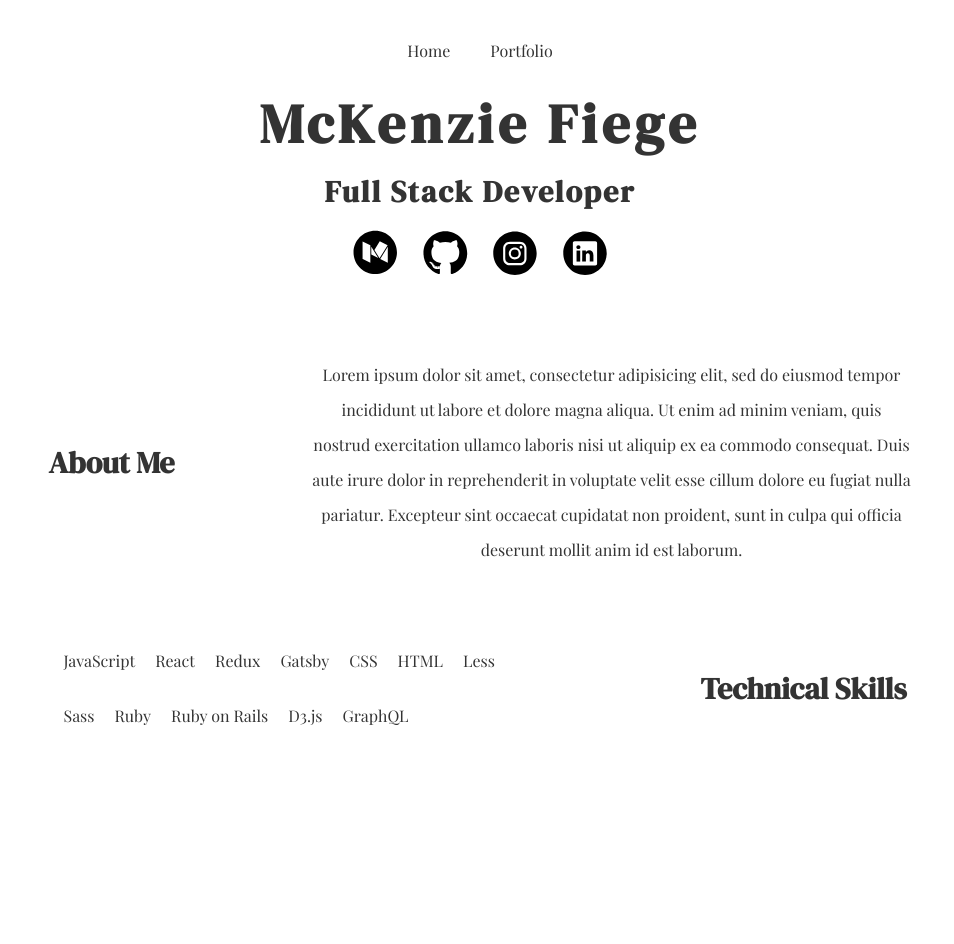
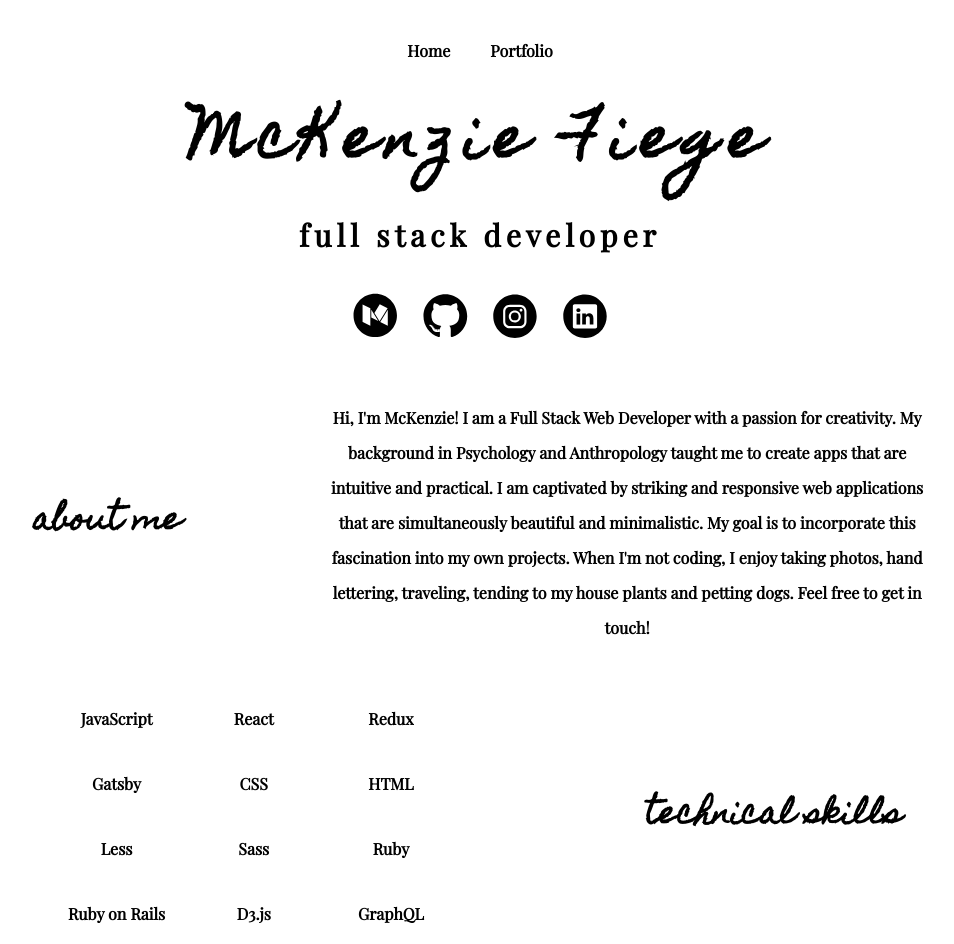
Before and after one commit to mckenziefiege/mckenziefiege, a Gatsby site: page / in a window 1280 px wide. Shown: the whole page, without its empty margins (160-1114 px from the left). Before the commit the page ends 813 px from the top, so only its background shows below. Built offline with nearby package versions, Linux system fonts and the light colour scheme; Gatsby itself is replaced by a stand-in of ours.

Commit message:
added styling to homepage and box shadow to project images

```diff
--- a/gatsby-config.js
+++ b/gatsby-config.js
@@ -29,6 +29,7 @@ module.exports = {
           `Lato`,
           `Playfair Display`,
           `Open Sans`,
+          `Homemade Apple`,
           `Crimson Text`,
           `source sans pro\:300,400,400i,700` // you can also specify font weights and styles
         ],
--- a/src/components/about.js
+++ b/src/components/about.js
@@ -13,7 +13,7 @@ const About = ({ data }) => (
 
 
     <div className="about__flex">
-      <h2 className="about__title">About Me</h2>
+      <h2 className="about__title">about me</h2>
       <p className="about__description">{data.description}</p>
     </div>
 
@@ -22,7 +22,7 @@ const About = ({ data }) => (
       <div className="about__skills">
         {data.skills.map(skill => <span className="about__skill" key={skill}>{skill}</span>)}
       </div>
-      <h2 className="about__title">Technical Skills</h2>
+      <h2 className="about__title">technical skills</h2>
     </div>
 
   </div>
--- a/src/components/homeHero.js
+++ b/src/components/homeHero.js
@@ -3,7 +3,7 @@ import React from "react"
 const HomeHero = () => (
   <div className="home-hero">
     <h1 className="home-hero__name">McKenzie Fiege</h1>
-    <h2 className="home-hero__title">Full Stack Developer</h2>
+    <h2 className="home-hero__title">full stack developer</h2>
   </div>
 )
 
--- a/src/components/project.js
+++ b/src/components/project.js
@@ -13,7 +13,7 @@ class Project extends Component {
 
     const image = arr.find(obj => obj.node.slug === slug).node
 
-    const techUsed = image.technology_used.map(tech => <p>{tech}</p>)
+    const techUsed = image.technology_used.map((tech, i) => <p>{tech} {image.technology_used.length - 1 !== i ? "|" : ""}</p>)
 
     return (
       <div className="project">
--- a/src/data/about-me.json
+++ b/src/data/about-me.json
@@ -1,5 +1,5 @@
 {
-  "description": "Lorem ipsum dolor sit amet, consectetur adipisicing elit, sed do eiusmod tempor incididunt ut labore et dolore magna aliqua. Ut enim ad minim veniam, quis nostrud exercitation ullamco laboris nisi ut aliquip ex ea commodo consequat. Duis aute irure dolor in reprehenderit in voluptate velit esse cillum dolore eu fugiat nulla pariatur. Excepteur sint occaecat cupidatat non proident, sunt in culpa qui officia deserunt mollit anim id est laborum.",
+  "description": "Hi, I'm McKenzie! I am a Full Stack Web Developer with a passion for creativity. My background in Psychology and Anthropology taught me to create apps that are intuitive and practical. I am captivated by striking and responsive web applications that are simultaneously beautiful and minimalistic. My goal is to incorporate this fascination into my own projects. When I'm not coding, I enjoy taking photos, hand lettering, traveling, tending to my house plants and petting dogs. Feel free to get in touch!",
   "skills": [
     "JavaScript",
     "React",
--- a/src/styles/main.less
+++ b/src/styles/main.less
@@ -1,20 +1,46 @@
 @textFont: 'Playfair Display', serif;
-@headingFont: 'DM Serif Display', serif;
+@headingFont: 'Homemade Apple', cursive;
 
 // colors
 // #FE6959
+// #FAA275
+
+
+
+@-webkit-keyframes AnimationName {
+    0%{background-position:0% 50%}
+    50%{background-position:100% 50%}
+    100%{background-position:0% 50%}
+}
+@-moz-keyframes AnimationName {
+    0%{background-position:0% 50%}
+    50%{background-position:100% 50%}
+    100%{background-position:0% 50%}
+}
+@keyframes AnimationName {
+    0%{background-position:0% 50%}
+    50%{background-position:100% 50%}
+    100%{background-position:0% 50%}
+}
 
 body {
   padding: 20px;
   margin: 0 auto;
   width: 1100px;
-  color: #333;
+  color: black;
   cursor: default;
+  // background: linear-gradient(270deg, #FBD786, #C6FFDD, #f7797d);
+  background-size: 400% 400%;
+
+  -webkit-animation: AnimationName 30s ease infinite;
+  -moz-animation: AnimationName 30s ease infinite;
+  animation: AnimationName 30s ease infinite;
 }
 
 a {
   text-decoration: none;
-  color: #333;
+  color: black;
+  font-weight: bold;
 }
 
 .nav {
@@ -22,6 +48,8 @@ a {
   justify-content: center;
   align-items: center;
   font-family: @textFont;
+
+
 
   &__link {
     margin: 20px;
@@ -32,19 +60,20 @@ a {
   display: flex;
   align-items: center;
   flex-direction: column;
+  margin-bottom: 20px;
 
   &__name {
     margin: 5px;
     font-size: 55px;
     font-family: @headingFont;
-    letter-spacing: 5px;
+    letter-spacing: 10px;
   }
 
   &__title {
     margin: 5px;
     font-size: 30px;
-    font-family: @headingFont;
-    letter-spacing: 2px;
+    font-family: @textFont;
+    letter-spacing: 5px;
   }
 }
 
@@ -53,6 +82,8 @@ a {
   height: 50px;
   width: 50px;
   margin: 10px;
+
+  // fill: #eee;
 }
 
 .media-links {
@@ -65,7 +96,7 @@ a {
     display: flex;
     justify-content: space-around;
     align-items: center;
-    margin: 50px;
+    margin: 30px;
   }
 
   &__description {
@@ -73,6 +104,7 @@ a {
     text-align: center;
     font-family: @textFont;
     line-height: 35px;
+    font-weight: bold;
   }
 
   &__hero-and-links {
@@ -89,10 +121,12 @@ a {
 
   &__skills {
     line-height: 35px;
-    display: flex;
-    flex-wrap: wrap;
-    width: 500px;
-    align-items: center;
+    display: grid;
+    grid-template-columns: repeat(3, 1fr);
+    text-align: center;
+    grid-row-gap: 10px;
+    grid-column-gap: 20px;
+    font-weight: bold;
   }
 
   &__skill {
@@ -102,13 +136,14 @@ a {
 }
 
 .project-image {
-
+  box-shadow: 0 10px 10px rgba(0, 0, 0, 0.3);
 }
 
 .projects {
   display: grid;
   grid-template-columns: repeat(3, 1fr);
   // grid-auto-flow: column;
+  grid-gap: 10px;
   align-items: center;
 
 }
@@ -125,7 +160,8 @@ a {
 
   &__title {
     font-family: @headingFont;
-    font-size: 30px;
+    font-size: 40px;
+    letter-spacing: 2px;
   }
 
   &__description {
```
